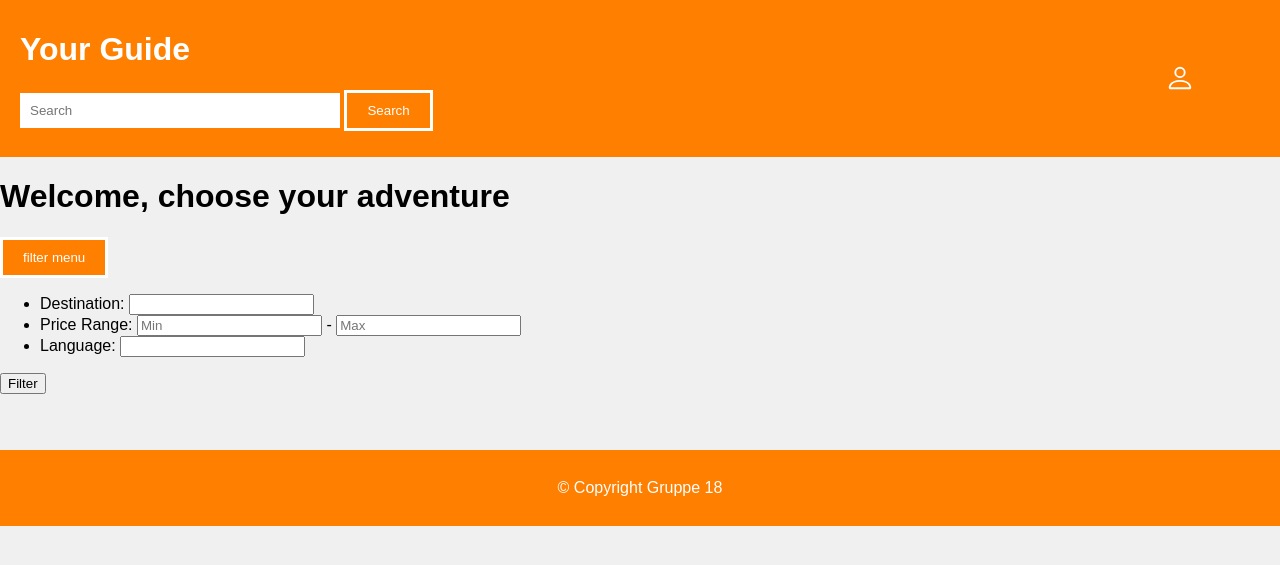
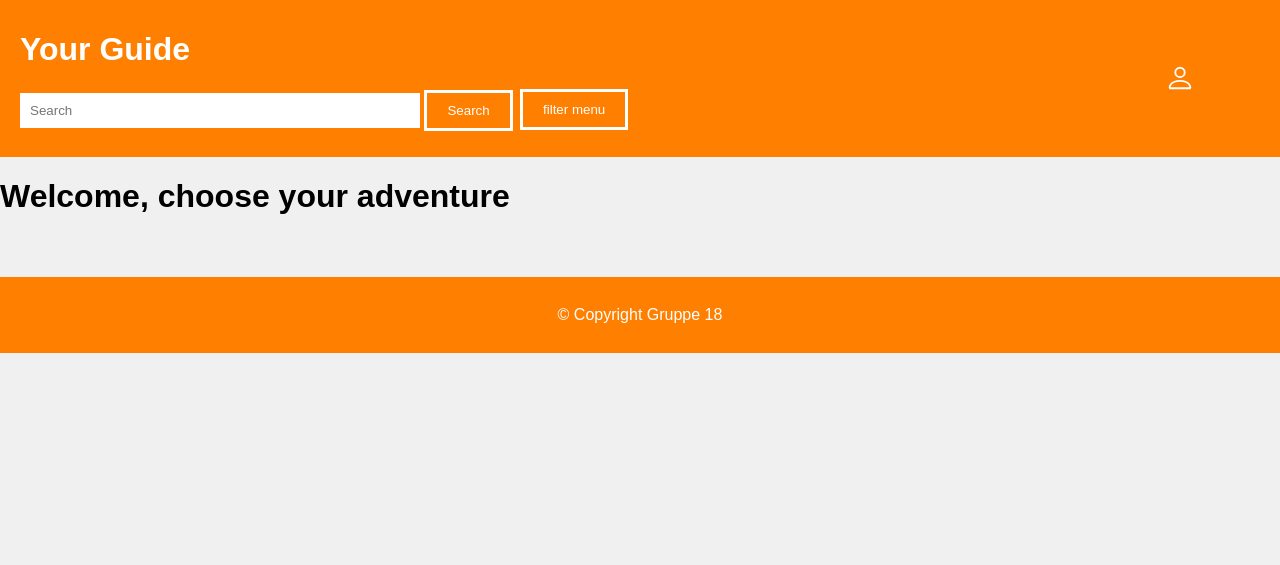
Before and after one commit to khadijo/Group18.YourGuide.Prototype, a Flask app: page /search in a window 1280 px wide. Shown: the top 565 px of the page. Run offline with Flask 3, Linux system fonts and the light colour scheme.

Commit message:
fixed the model import in the test filer from model to db. after pulling from Tour_registration i had to add back css and make it fit with the other elements in the website

```diff
--- a/Gruppe_18/src/main/templates/homepage.html
+++ b/Gruppe_18/src/main/templates/homepage.html
@@ -8,7 +8,7 @@
 
         header input[type="text"] {
             padding: 10px;
-            width: 40%;
+            width: 25rem;
             border: none;
         }
 
@@ -104,11 +104,54 @@
           }
 
         a {
-        color: #000000;
-        text-decoration: none;
-        padding: 8px 20px;
+            color: #000000;
+            text-decoration: none;
+            padding: 8px 20px;
+        }
+        .filter-menu {
+            display: none;
+            background-color: #ffcc99;
+            padding: 6px;
         }
 
+        .filter-menu ul{
+            list-style-type: none;
+        }
+
+        .filter-menu ul li{
+            padding: 2px;
+        }
+
+        form[action="/home/filter"] input[type="submit"] {
+            background-color: #ff7f00;
+            color: white;
+            padding: 10px 20px;
+            border: none;
+            cursor: pointer;
+        }
+
+
+        form[action="/home/filter"] input[type="submit"]:hover {
+            background-color: #0056b3;
+        }
+
+        .filter-menu ul li input {
+            width: 100px;
+        }
+
+        .filter-menu ul li input#destination-input {
+             margin-left: 8px;
+        }
+
+        .filter-menu ul li input#language-input {
+            margin-left: 15px;
+        }
+
+        .button-placement{
+            margin-top: 63;
+            position: absolute;
+            margin-left: 500;
+        }
     </style>
 <!DOCTYPE html>
 <html lang="en">
@@ -129,6 +172,7 @@
                 <button type="submit">Search</button>
             </form>
         </div>
+        <button class="filter-button button-placement">filter menu</button>
         <div class="right-section">
             <!-- Navbar -->
             <nav class="dropdown-menu">
@@ -142,9 +186,6 @@
             </nav>
         </div>
     </header>
-    <h1>Welcome, choose your adventure</h1>
-    <button class="filter-button">filter menu</button>
-
     <form action="/home/filter" method="post">
         <div class="filter-menu">
             <ul>
@@ -155,6 +196,7 @@
             <input type="submit" value="Filter">
         </div>
     </form>
+    <h1>Welcome, choose your adventure</h1>
 
     <main>
         <!-- For hver tur i listen av turer, generer HTML-innhold -->
```
Also changed, not shown: Gruppe_18/test/database/database_handler.py (+2 -2 lines), Gruppe_18/test/test_filter_tour.py (+3 -3 lines).
